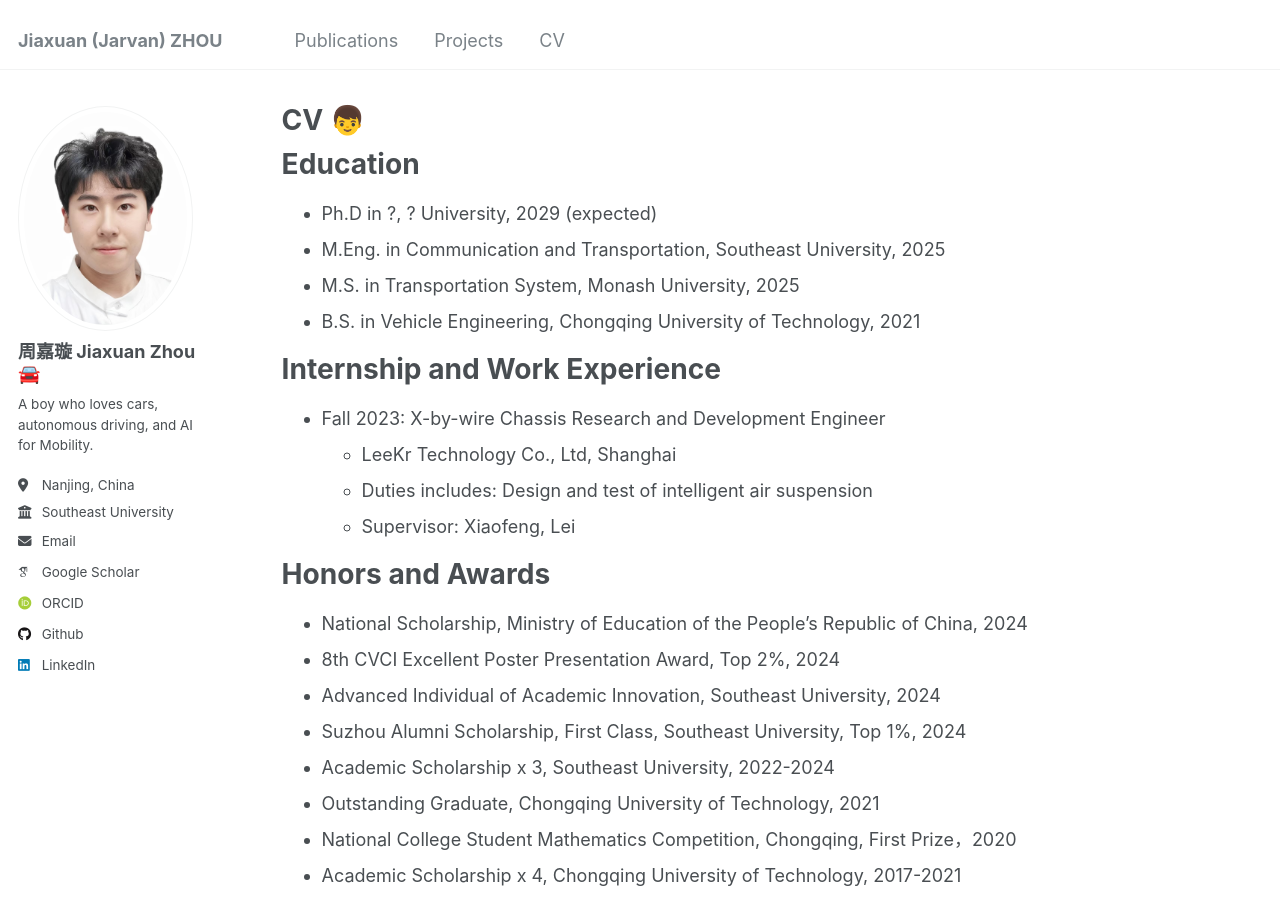
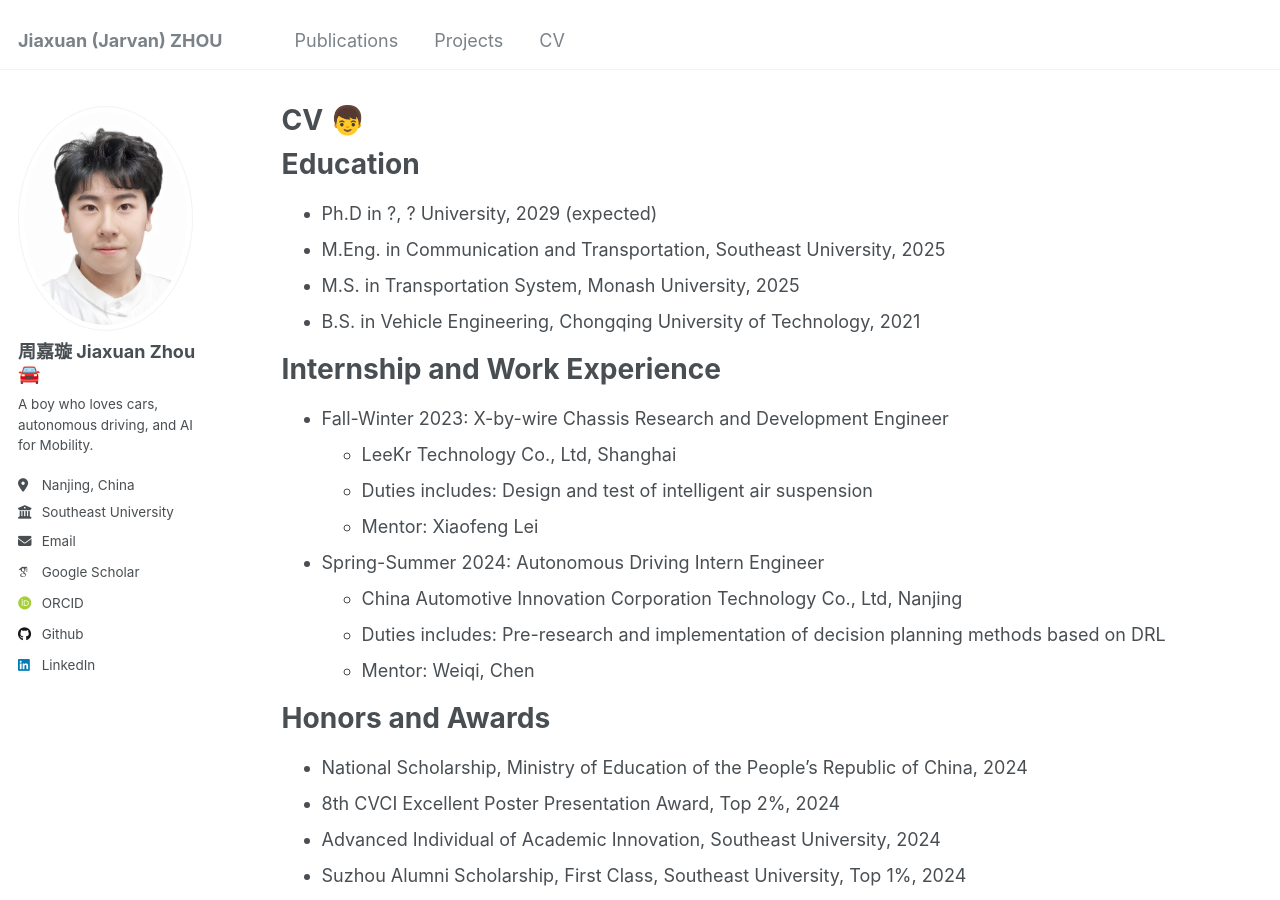
Before and after one commit to jarvanzhouz/jarvanzhouz.github.io, a Jekyll site: the page built from _pages/cv.md, in a window 1280 px wide and 900 px high. Built offline with Jekyll 4.4.1, drawn with Linux system fonts in a browser that asks for light colours; some web fonts are replaced.

Commit message:
Update cv.md

```diff
--- a/_pages/cv.md
+++ b/_pages/cv.md
@@ -19,10 +19,14 @@ Education
 
 Internship and Work Experience
 ======
-* Fall 2023: X-by-wire Chassis Research and Development Engineer
+* Fall-Winter 2023: X-by-wire Chassis Research and Development Engineer
   * LeeKr Technology Co., Ltd, Shanghai
   * Duties includes: Design and test of intelligent air suspension
-  * Supervisor: Xiaofeng, Lei
+  * Mentor: Xiaofeng Lei
+* Spring-Summer 2024: Autonomous Driving Intern Engineer
+  * China Automotive Innovation Corporation Technology Co., Ltd, Nanjing
+  * Duties includes: Pre-research and implementation of decision planning methods based on DRL
+  * Mentor: Weiqi, Chen
 
 Honors and Awards
 ======
```
